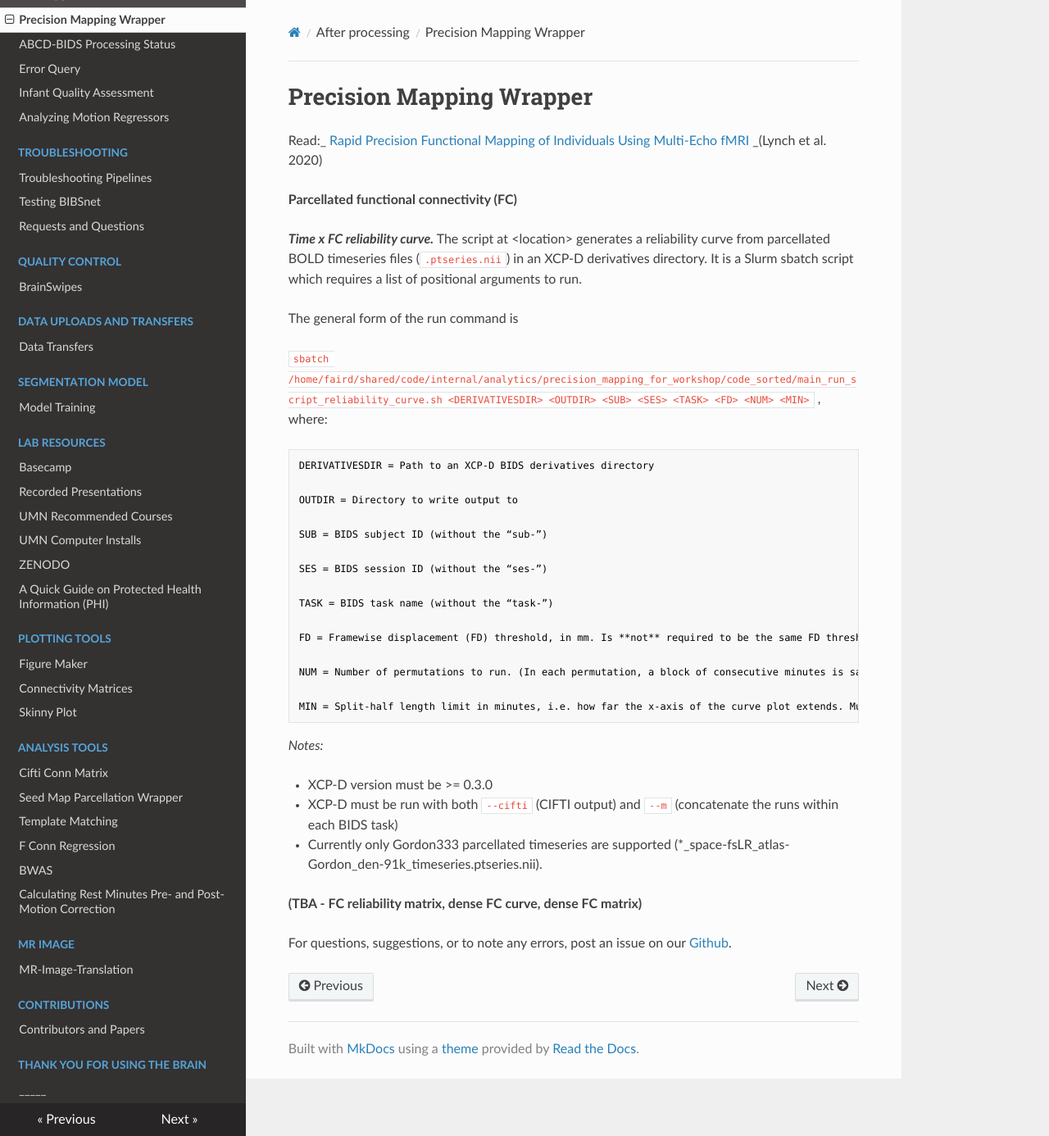
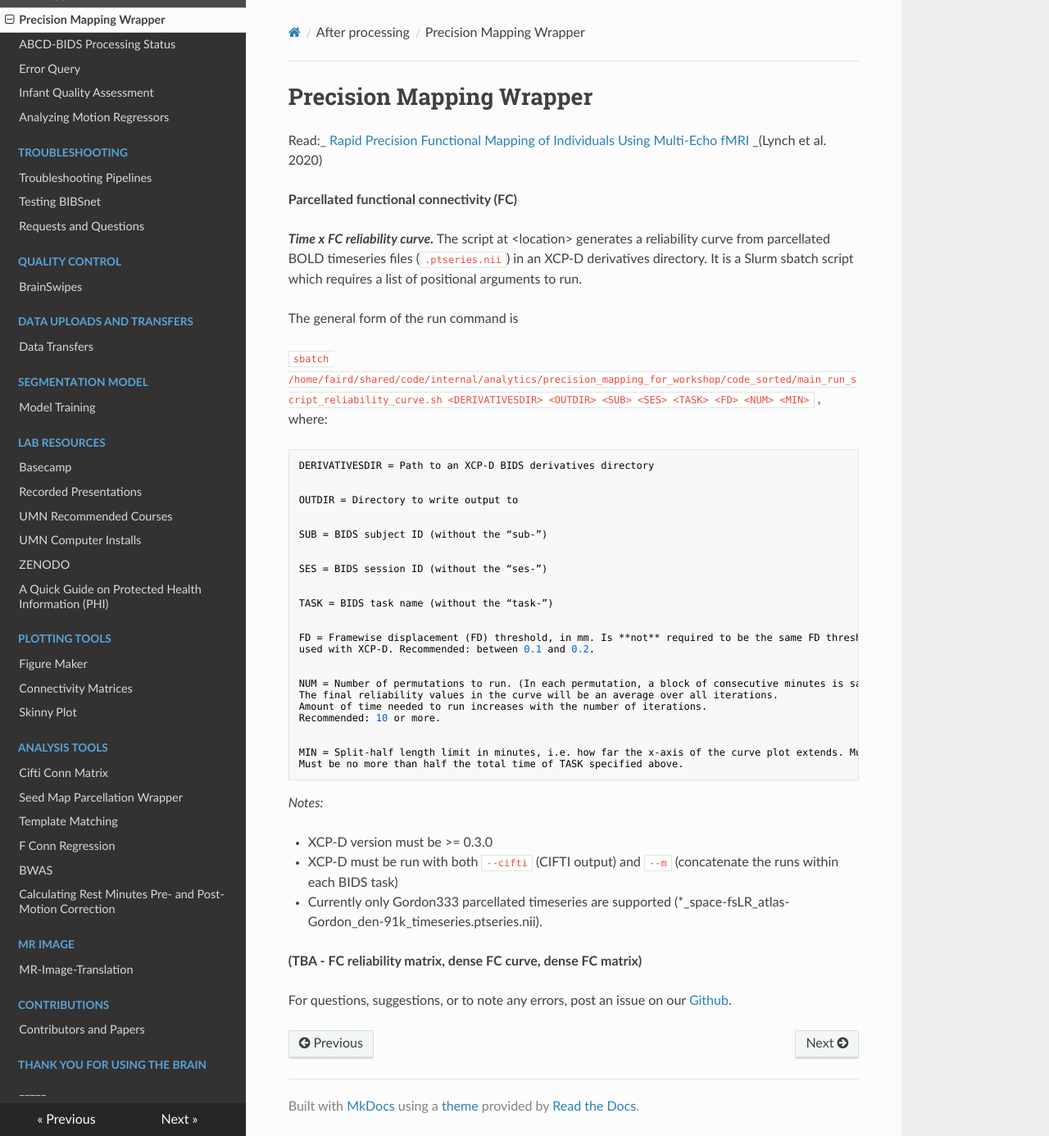
Before and after one commit to DCAN-Labs/cdni-brain, an MkDocs documentation site: the page built from docs/precision.md, in a window 1280 px wide and 1386 px high. Shown: the whole window at 82% size. Built offline with MkDocs 1.6.1, drawn with Linux system fonts in a browser that asks for light colours; nearby versions of some CDN libraries; part of the change alters nothing that is shown.

Commit message:
update formatting for ease of reading

```diff
--- a/docs/precision.md
+++ b/docs/precision.md
@@ -28,13 +28,18 @@ The general form of the run command is
     TASK = BIDS task name (without the “task-”)
 
 
-    FD = Framewise displacement (FD) threshold, in mm. Is **not** required to be the same FD threshold used with XCP-D. Recommended: between 0.1 and 0.2.
+    FD = Framewise displacement (FD) threshold, in mm. Is **not** required to be the same FD threshold
+    used with XCP-D. Recommended: between 0.1 and 0.2.
 
 
-    NUM = Number of permutations to run. (In each permutation, a block of consecutive minutes is sampled   The final reliability values in the curve will be an average over all iterations. Amount of time needed to run increases with the number of iterations.  Recommended: 10 or more.
+    NUM = Number of permutations to run. (In each permutation, a block of consecutive minutes is sampled.
+    The final reliability values in the curve will be an average over all iterations.
+    Amount of time needed to run increases with the number of iterations.
+    Recommended: 10 or more.
 
 
-    MIN = Split-half length limit in minutes, i.e. how far the x-axis of the curve plot extends. Must be an integer. Must be no more than half the total time of TASK specified above.
+    MIN = Split-half length limit in minutes, i.e. how far the x-axis of the curve plot extends. Must be an integer.
+    Must be no more than half the total time of TASK specified above.
 
 
 _Notes:_
```
